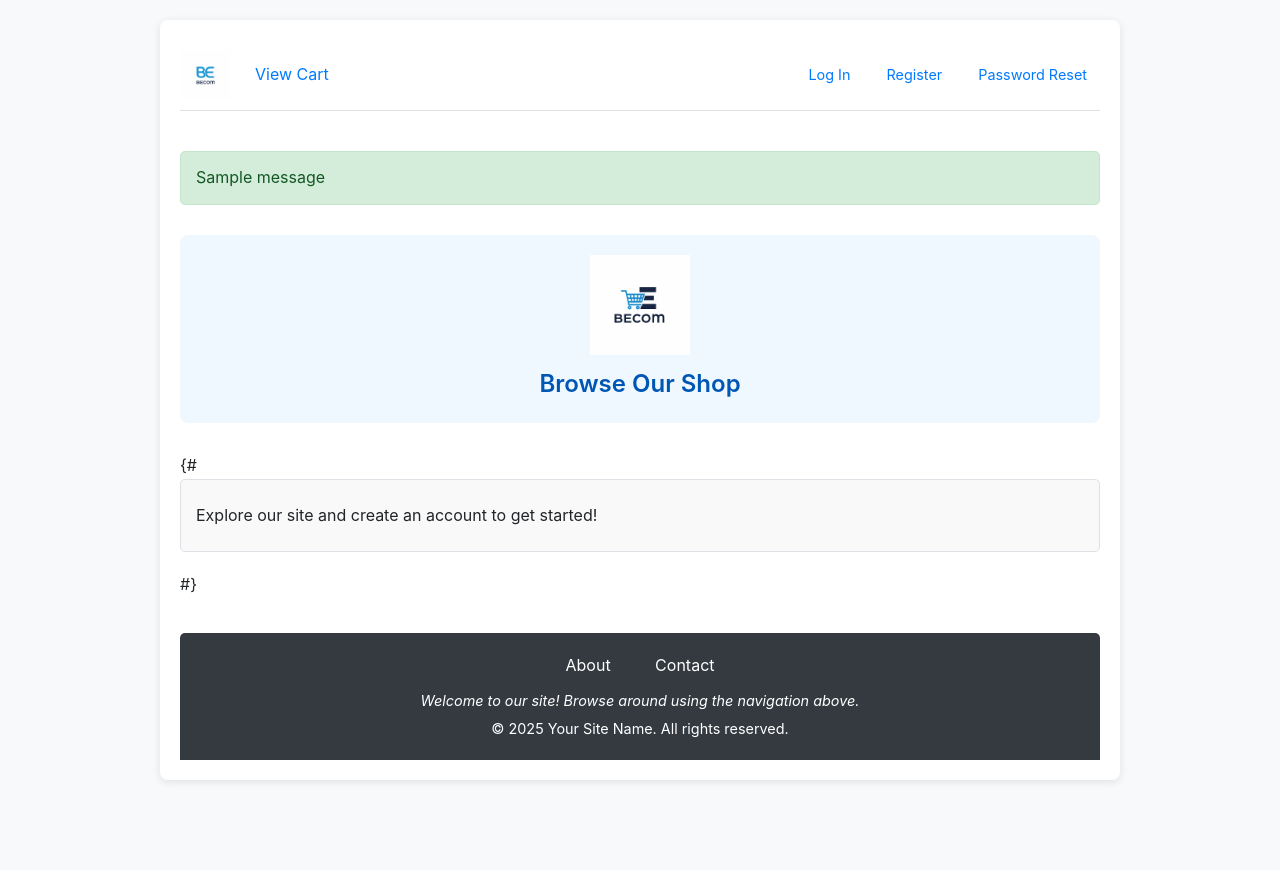
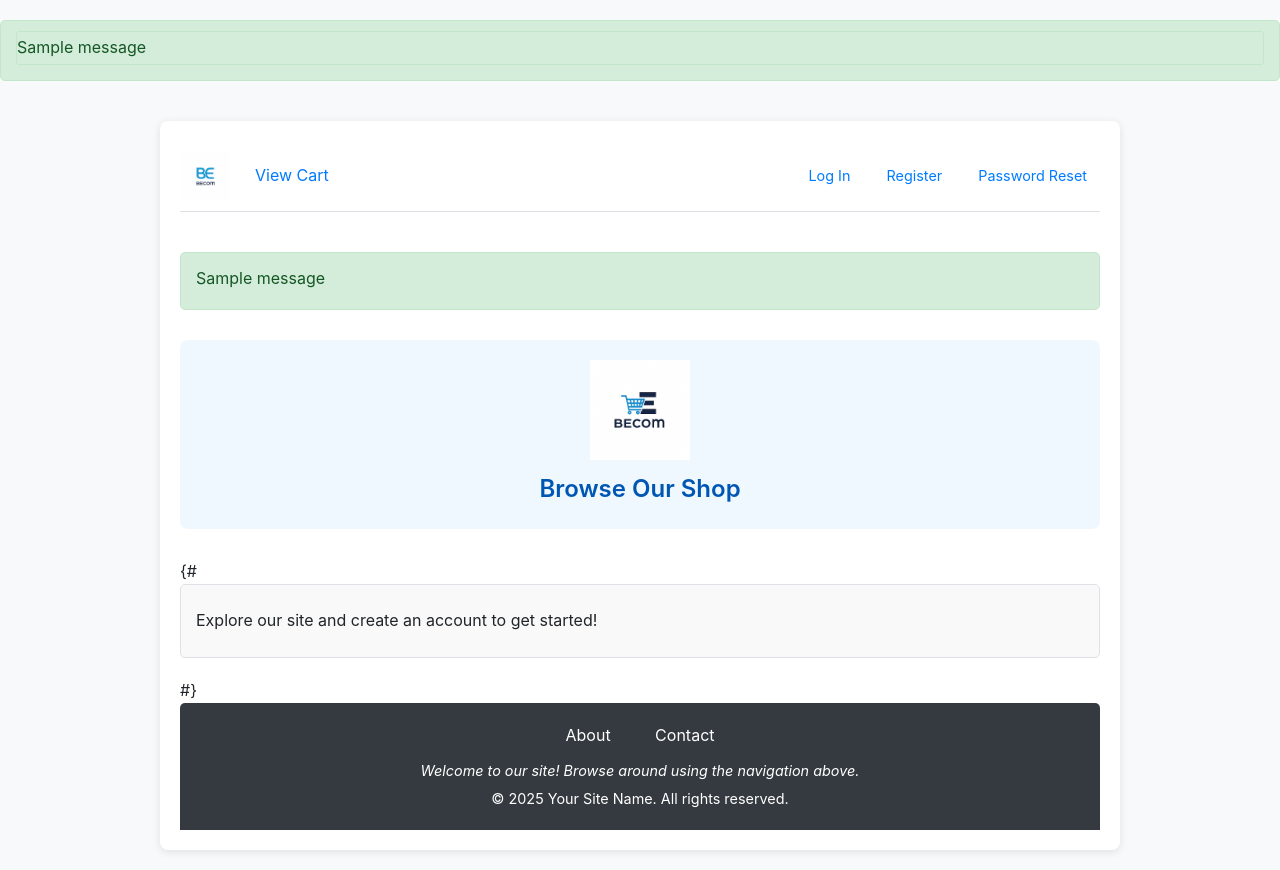
Before and after one commit to bmonagan/E-Commerce-Backend, a Django app: template BEcom/templates/home.html in a window 1280 px wide. Before the commit the page ends 782 px from the top, so only its background shows below. Run offline with Django 3.2, Linux system fonts and the light colour scheme; the template is opened without the code that fills it, so the values that code supplies are empty; tables that the repository leaves empty hold one stand-in row (values such as "Sample post"); one stand-in notice (Sample message) is shown.

Commit message:
fleshing out the error message handling. Also modified the base.html template to include a new error message section.

```diff
--- a/BEcom/payments/views.py
+++ b/BEcom/payments/views.py
@@ -47,7 +47,7 @@ def checkout(request):
                 messages.error(request, f"Missing details for a product in your cart. Please review your cart.")
                 #log the problematic item for debugging
                 print(f"Problematic cart item ID: {item.product}")
-                return redirect(reverse('cart:view_cart')) # Or your cart view's URL name
+                return redirect(reverse('cart:view_cart'))
 
             line_items.append({
                 'price_data': {
--- a/BEcom/templates/base.html
+++ b/BEcom/templates/base.html
@@ -6,12 +6,59 @@
     <meta name="viewport" content="width=device-width, initial-scale=1.0">
     <title>{% block title %}My Site{% endblock %}</title>
     {# Other base CSS links or meta tags could be here #}
+    <style>
+        /* Basic styling for messages - you can move this to a CSS file */
+        .messages {
+          list-style: none;
+          padding: 10px;
+          margin: 10px 0;
+          border-radius: 5px;
+        }
+        .messages li {
+          padding: 10px;
+          margin-bottom: 5px;
+          border-radius: 3px;
+        }
+        .messages li.success {
+          background-color: #d4edda;
+          color: #155724;
+          border: 1px solid #c3e6cb;
+        }
+        .messages li.error {
+          background-color: #f8d7da;
+          color: #721c24;
+          border: 1px solid #f5c6cb;
+        }
+        .messages li.info {
+          background-color: #d1ecf1;
+          color: #0c5460;
+          border: 1px solid #bee5eb;
+        }
+        .messages li.warning {
+          background-color: #fff3cd;
+          color: #856404;
+          border: 1px solid #ffeeba;
+        }
+    </style>
     {% block head %}
         {# This is where styles from child templates will be inserted if they use {{ block.super }} #}
         {# Or, if child templates *don't* use {{ block.super }}, they will *replace* this block #}
     {% endblock %}
 </head>
 <body>
+
+    {# --- START: DJANGO MESSAGES --- #}
+    {% if messages %}
+      <ul class="messages">
+        {% for message in messages %}
+          <li{% if message.tags %} class="{{ message.tags }}"{% endif %}>
+            {{ message }}
+          </li>
+        {% endfor %}
+      </ul>
+    {% endif %}
+    {# --- END: DJANGO MESSAGES --- #}
+
     {% block content %}
     {% endblock %}
 
```
Also changed, not shown: BEcom/cart/views.py (+9 -3 lines), BEcom/databases/db.sqlite3.
